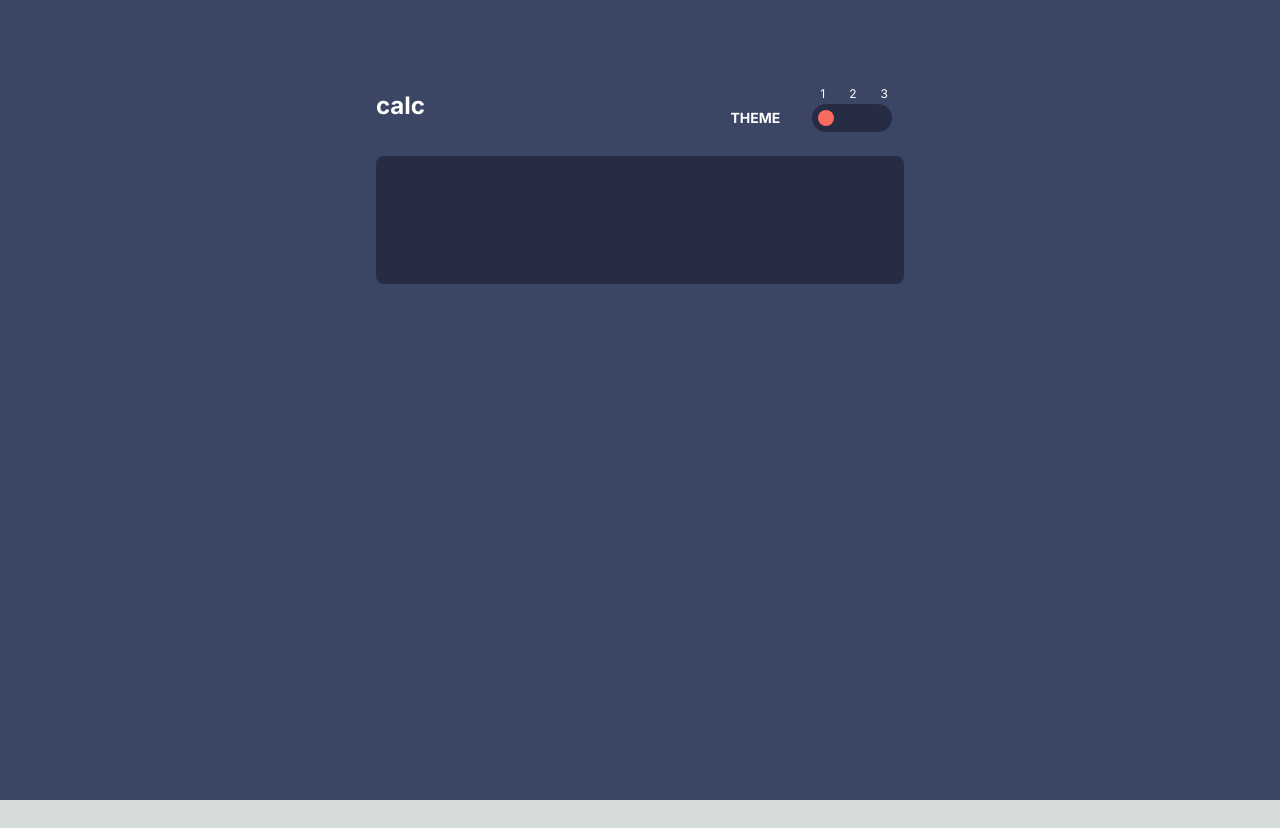
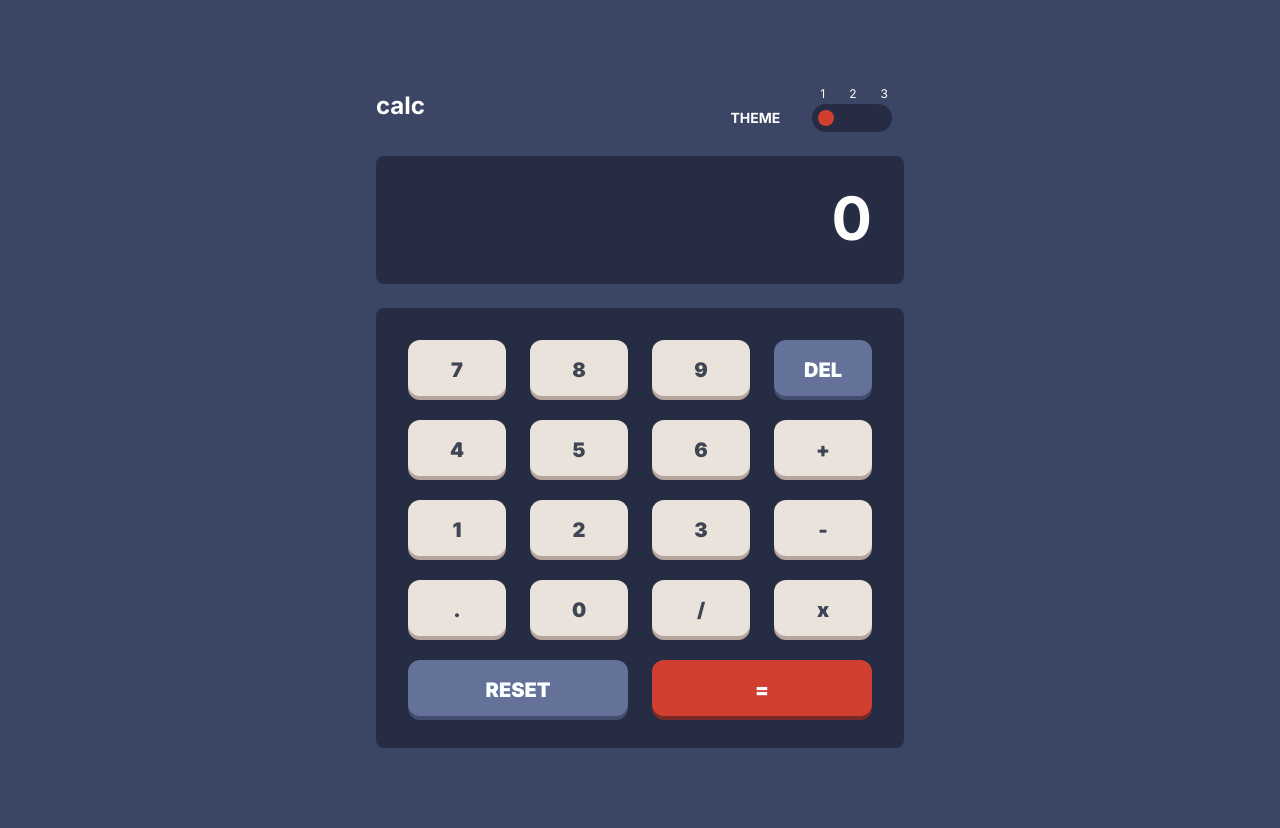
Before and after one commit to mario-alxndr/calculator-app, a Next.js app: page / in a window 1280 px wide. Before the commit the page ends 800 px from the top, so only its background shows below. Built offline with nearby package versions, Linux system fonts and the light colour scheme.

Commit message:
feat: slicing content and components

```diff
--- a/app/globals.css
+++ b/app/globals.css
@@ -50,6 +50,30 @@ body {
   color: #ffea63;
 }
 
+.font-color-button-normal-1 {
+  color: #3e4554;
+}
+
+.font-color-button-normal-2 {
+  color: #39392f;
+}
+
+.font-color-button-normal-3 {
+  color: #feeb51;
+}
+
+.font-color-button-reset-1,
+.font-color-button-reset-2,
+.font-color-button-reset-3,
+.font-color-button-equal-1,
+.font-color-button-equal-2 {
+  color: #faffff;
+}
+
+.font-color-button-equal-3 {
+  color: #10262c;
+}
+
 .bg-content-var-a-1 {
   background-color: #262c43;
 }
@@ -62,15 +86,99 @@ body {
   background-color: #1e0836;
 }
 
-.bg-content-var-b-1 {
+.bg-content-var-button-normal-1 {
+  background-color: #eae3db;
+  box-shadow: 0 4px 0 0 rgba(181,164,155,255);
+}
+
+.bg-content-var-button-normal-1:hover {
+  background-color: #ffffff;
+}
+
+.bg-content-var-button-normal-2 {
+  background-color: #e5e4e0;
+  box-shadow: 0 4px 0 0 rgba(167,157,148,255);
+}
+
+.bg-content-var-button-normal-2:hover {
+  background-color: #ffffff;
+}
+
+.bg-content-var-button-normal-3 {
+  background-color: #331b4d;
+  box-shadow: 0 4px 0 0 rgba(128,34,151,255);
+}
+
+.bg-content-var-button-normal-3:hover {
+  background-color: #6b34ac;
+}
+
+.bg-content-var-button-reset-1 {
+  background-color: #647299;
+  box-shadow: 0 4px 0 0 rgba(66,78,111,255);
+}
+
+.bg-content-var-button-reset-1:hover {
+  background-color: #a2b3e1;
+}
+
+.bg-content-var-button-reset-2 {
+  background-color: #388187;
+  box-shadow: 0 4px 0 0 rgba(25,98,105,255);
+}
+
+.bg-content-var-button-reset-2:hover {
+  background-color: #62b5bd;
+}
+
+.bg-content-var-button-reset-3 {
+  background-color: #56077c;
+  box-shadow: 0 4px 0 0 rgba(116,19,158,255);
+}
+
+.bg-content-var-button-reset-3:hover {
+  background-color: #8631b0;
+}
+
+.bg-content-var-b-1,
+.bg-content-var-button-equal-1 {
+  background-color: #d13f30;
+}
+
+.bg-content-var-b-2,
+.bg-content-var-button-equal-2 {
+  background-color: #c85401;
+}
+
+.bg-content-var-b-3,
+.bg-content-var-button-equal-3 {
+  background-color: #00decf;
+}
+
+.bg-content-var-button-equal-1 {
+  box-shadow: 0 4px 0 0 rgba(119,42,40,255)
+}
+
+.bg-content-var-b-1:hover,
+.bg-content-var-button-equal-1:hover {
   background-color: #fa6b5f;
 }
 
-.bg-content-var-b-2 {
+.bg-content-var-button-equal-2 {
+  box-shadow: 0 4px 0 0 rgba(130,71,28,255);
+}
+
+.bg-content-var-b-2:hover,
+.bg-content-var-button-equal-2:hover {
   background-color: #ff8a3a;
 }
 
-.bg-content-var-b-3 {
+.bg-content-var-button-equal-3 {
+  box-shadow: 0 4px 0 0 rgba(130,226,232,255);
+}
+
+.bg-content-var-b-3:hover,
+.bg-content-var-button-equal-3:hover {
   background-color: #94fff9;
 }
 
@@ -85,3 +193,7 @@ body {
 .toggle-position-3 {
   left: 58px;
 }
+
+.double_grid_column {
+  grid-column: span 2;
+}
--- a/app/page.tsx
+++ b/app/page.tsx
@@ -6,9 +6,11 @@ import cn from "classnames";
 
 // Component
 import Toggle from "@/components/Toggle";
+import CalculatorButton from "@/components/CalculatorButton";
 
 const CalculatorPage = () => {
   const [toggleTheme, setToggleTheme] = useState(1);
+  const [showedScreen, setShowedScreen] = useState('0');
 
   const handleClickToggle = () => {
     setToggleTheme((toggleTheme%3) + 1);
@@ -17,6 +19,7 @@ const CalculatorPage = () => {
   return (
     <main className={cn("min-h-screen", `bg-main-${toggleTheme}`)}>
       <div className="block max-w-xl mx-auto py-20 px-6">
+        {/* Header */}
         <div className="flex justify-between space-x-0 h-full w-full items-center">
           <h1 className={cn("text-2xl font-bold", `font-color-${toggleTheme}`)}>calc</h1>
           <div className="flex">
@@ -24,8 +27,30 @@ const CalculatorPage = () => {
             <Toggle currentTogglePosition={toggleTheme} onClickToggle={handleClickToggle} toggleAmount={3} />
           </div>
         </div>
-        <div className={cn("h-32 w-full mt-6 rounded-lg", `bg-content-var-a-${toggleTheme}`)}>
-
+        {/* Calculator Screen */}
+        <div className={cn("h-32 w-full mt-6 p-8 rounded-lg", `bg-content-var-a-${toggleTheme}`)}>
+          <p className={cn("font-bold text-6xl text-right", `font-color-${toggleTheme}`)}>{showedScreen}</p>
+        </div>
+        {/* Calculator Buttons */}
+        <div className={cn("w-full grid grid-cols-4 gap-6 mt-6 p-8 rounded-lg", `bg-content-var-a-${toggleTheme}`)}>
+          <CalculatorButton currentTheme={toggleTheme} label={'7'} value={'7'}/>
+          <CalculatorButton currentTheme={toggleTheme} label={'8'} value={'8'}/>
+          <CalculatorButton currentTheme={toggleTheme} label={'9'} value={'9'}/>
+          <CalculatorButton currentTheme={toggleTheme} label={'DEL'} value={'DELETE'} variant={'reset'}/>
+          <CalculatorButton currentTheme={toggleTheme} label={'4'} value={'4'}/>
+          <CalculatorButton currentTheme={toggleTheme} label={'5'} value={'5'}/>
+          <CalculatorButton currentTheme={toggleTheme} label={'6'} value={'6'}/>
+          <CalculatorButton currentTheme={toggleTheme} label={'+'} value={'ADD'}/>
+          <CalculatorButton currentTheme={toggleTheme} label={'1'} value={'1'}/>
+          <CalculatorButton currentTheme={toggleTheme} label={'2'} value={'2'}/>
+          <CalculatorButton currentTheme={toggleTheme} label={'3'} value={'3'}/>
+          <CalculatorButton currentTheme={toggleTheme} label={'-'} value={'SUBSTRACT'}/>
+          <CalculatorButton currentTheme={toggleTheme} label={'.'} value={'.'}/>
+          <CalculatorButton currentTheme={toggleTheme} label={'0'} value={'0'}/>
+          <CalculatorButton currentTheme={toggleTheme} label={'/'} value={'DIVIDE'}/>
+          <CalculatorButton currentTheme={toggleTheme} label={'x'} value={'MULTIPLY'}/>
+          <CalculatorButton currentTheme={toggleTheme} isHalfRow label={'RESET'} value={'RESET'} variant={'reset'}/>
+          <CalculatorButton currentTheme={toggleTheme} isHalfRow label={'='} value={'RESULT'} variant={'equal'}/>
         </div>
       </div>
     </main>
--- /dev/null
+++ b/components/CalculatorButton/index.tsx
@@ -0,0 +1,24 @@
+import React from "react";
+import cn from "classnames";
+
+// Types
+import type { FC } from 'react';
+
+type TCalculatorButton = {
+  currentTheme: number;
+  isHalfRow?: boolean;
+  label: string;
+  value: string;
+  variant?: 'reset' | 'equal';
+};
+
+const CalculatorButton: FC<TCalculatorButton> = (props) => {
+  const { currentTheme, label, isHalfRow, value, variant = 'normal'} = props;
+  return (
+    <div className={cn("col-span-1 h-14 rounded-xl py-4 cursor-pointer", `bg-content-var-button-${variant}-${currentTheme}`, isHalfRow && 'double_grid_column')}>
+      <p className={cn("text-xl font-black text-center", `font-color-button-${variant}-${currentTheme}`)}>{label}</p>
+    </div>
+  )
+}
+
+export default CalculatorButton;
```
